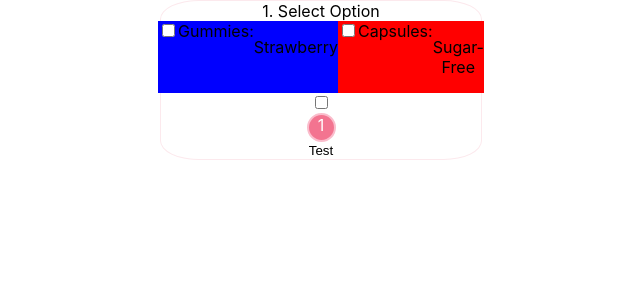
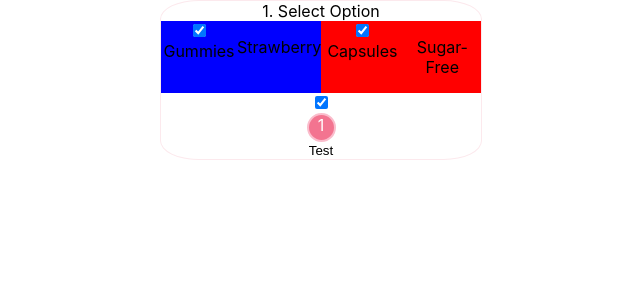
Before and after one commit to DevScissors/opositiv-assignment, a React (Create React App) app: page / in a window 1280 px wide. Shown: the top 300 px of the page, without its empty margins (320-960 px from the left). Built offline with nearby package versions, Linux system fonts and the light colour scheme.

Commit message:
work on connecting state in checkbox to input attribute checked

```diff
--- a/src/components/Button/Button.js
+++ b/src/components/Button/Button.js
@@ -15,8 +15,8 @@ const Button = (props) => {
   //   margin: "0 50%",
   //   cursor: "pointer",
   // };
-  const btnColorSwitch = (shape) => {
-    switch (shape) {
+  const btnColorSwitch = (color) => {
+    switch (color) {
       case "pink":
         return "pink";
       case "orange":
--- a/src/components/Icons/CheckMarkIcon/CheckMarkIcon.js
+++ b/src/components/Icons/CheckMarkIcon/CheckMarkIcon.js
@@ -1,28 +1,35 @@
-import React from "react";
+import React, { useState } from "react";
 
 import styles from "./CheckMarkIcon.module.scss";
 
 const CheckMarkIcon = (props) => {
-  const checkMarkColorSwitch = (shape) => {
+  const [isChecked, setIsChecked] = useState(true);
+  const handleChange = () => {
+    setIsChecked(!isChecked);
+  };
+
+  const checkMarkShapeSwitch = (shape) => {
     switch (shape) {
       case "circle":
-        return (
-          <input type="checkbox" className={styles["circle-check"]}></input>
-        );
+        return "circle";
       case "square":
-        return (
-          <input type="checkbox" className={styles["square-check"]}></input>
-        );
+        return "square";
       default:
-        return (
-          <input type="checkbox" className={styles["circle-check"]}></input>
-        );
+        return "circle";
     }
   };
 
   return (
     <div className={styles["check-mark-icon-wrapper"]}>
-      {checkMarkColorSwitch(props.shape)}
+      <label>
+        <input
+          className={`pink-${checkMarkShapeSwitch(props.shape)}`}
+          type="checkbox"
+          checked={isChecked}
+          onChange={handleChange}
+        />
+        {props.label}
+      </label>
     </div>
   );
 };
--- a/src/components/PurchaseBox/PurchaseBox.js
+++ b/src/components/PurchaseBox/PurchaseBox.js
@@ -4,16 +4,18 @@ import QuantityIcon from "../Icons/QuantityIcon/QuantityIcon";
 import Button from "../Button/Button";
 import styles from "./PurchaseBox.module.scss";
 
-const PurchaseBox = () => {
+const PurchaseBox = (checked) => {
   return (
     <div className={styles["purchase-box-wrapper"]}>
       <div className={styles["option-row-label"]}>1. Select Option</div>
       <div className={styles["option-row"]}>
         <div className={styles["option-gummies"]}>
-          <CheckMarkIcon shape={"circle"} /> Gummies: <p>Strawberry</p>
+          <CheckMarkIcon checked={!checked} label="Gummies" shape={"circle"} />
+          <p>Strawberry</p>
         </div>
         <div className={styles["option-capsules"]}>
-          <CheckMarkIcon shape={"circle"} /> Capsules: <p>Sugar-Free</p>
+          <CheckMarkIcon checked={checked} label="Capsules" shape={"circle"} />
+          <p>Sugar-Free</p>
         </div>
       </div>
       <CheckMarkIcon shape={"square"} />
```
